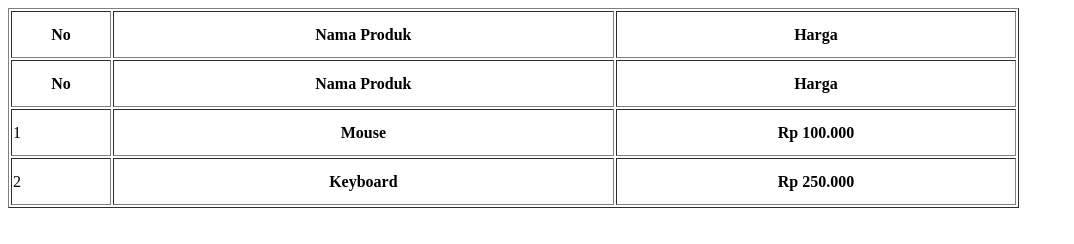
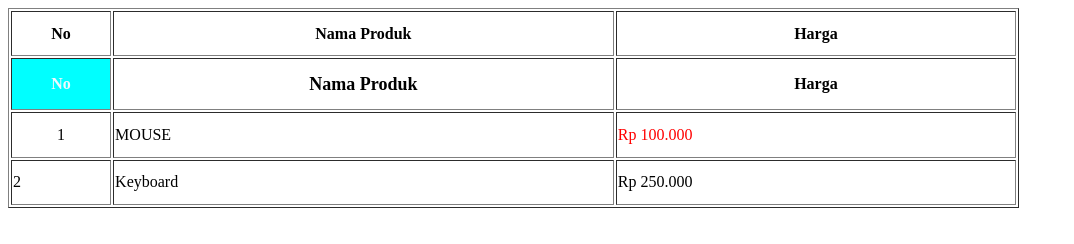
Before and after one commit to aldiansy10/1124160053-latihan-6, a plain HTML site: page index.html in a window 1280 px wide. Shown: the whole page, without its empty margins (0-1074 px from the left). Drawn offline with Linux system fonts and the light colour scheme.

```diff
--- a/index.html
+++ b/index.html
@@ -13,19 +13,20 @@
                <th width="40%">Harga</th>
            </tr>
            <tr>
-               <th>No</th>
-               <th>Nama Produk</th>
-               <th>Harga</th>
+               <th style="background-color: aqua; color: aliceblue;">No</th>
+               <th style="font-size: 18px; text-align: center;">Nama Produk</th>
+               <th style="font-weight: bold;">Harga</th>
            </tr>
            <tr>
-               <td>1</td>
-               <th>Mouse</th>
-               <th>Rp 100.000</th>
+               <td style="text-align: center;">1</td>
+               <td style="text-transform: uppercase;">Mouse</td>
+               <td style="color: red;">Rp 100.000</td>
            </tr>
+
            <tr>
                <td>2</td>
-               <th>Keyboard</th>
-               <th>Rp 250.000</th>
+               <td>Keyboard</td>
+               <td>Rp 250.000</td>
            </tr>
     </table>
 </body>
```
